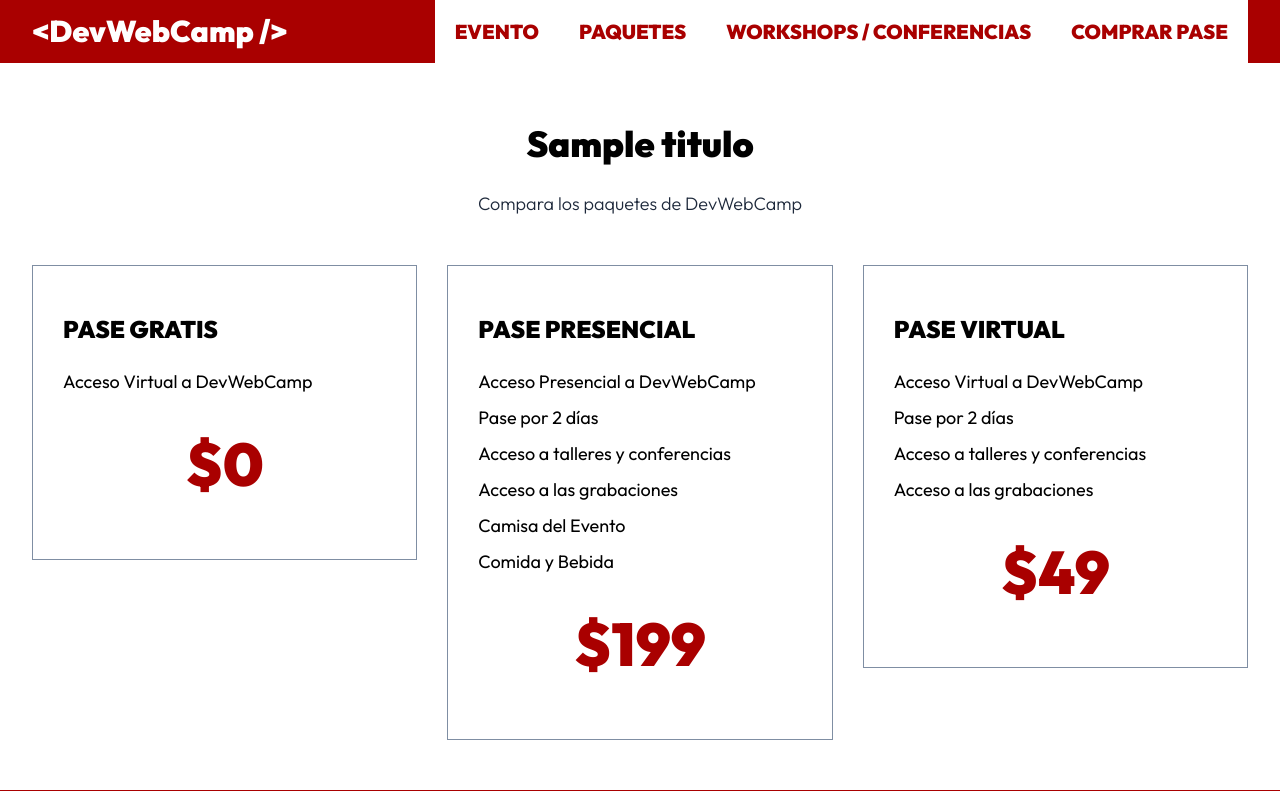
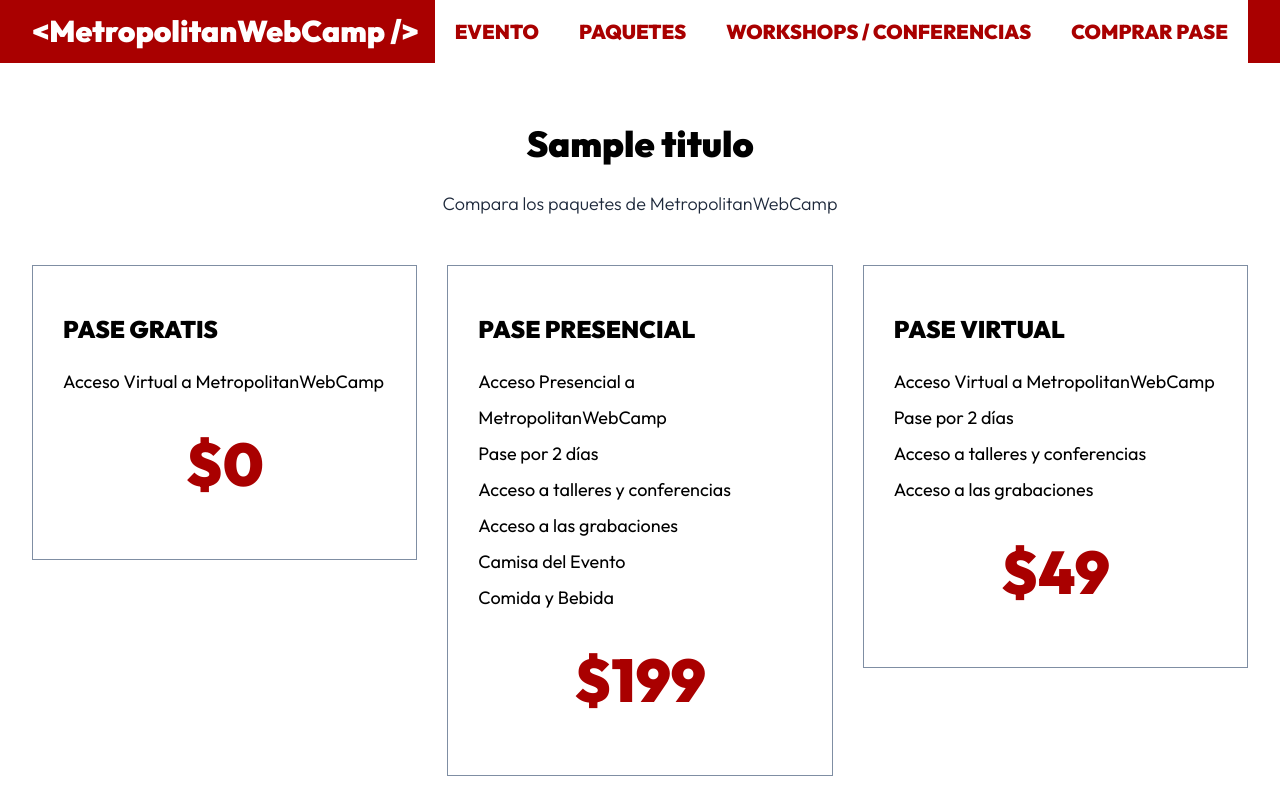
Before and after one commit to GhostersH/MetroDEVCAMPFINAL, a PHP site: the page made by views/paginas/paquetes.php in a window 1280 px wide. Shown: the part 600-1391 px from the top of the page. Run offline with PHP 8.4, Linux system fonts and the light colour scheme; the template is opened without the code that fills it: most values are stand-ins (such as "Sample title", 1, 10 or a date in 2020); some libraries are stand-ins or nearby versions.

Commit message:
first commit

```diff
--- a/composer.json
+++ b/composer.json
@@ -1,5 +1,5 @@
 {
-    "name": "juandelatorre/devwebcamp",
+    "name": "ghosters/metropolitanwebcamp",
     "description": "Proyecto PHP 8, MVC, SQL, BEM, SASS",
     "type": "project",
     "autoload": {
@@ -12,7 +12,7 @@
     },
     "authors": [
         {
-            "name": "Juan Pablo De la torre Valdez https://twitter.com/@codigoconjuan https://codigoconjuan.com "
+            "name": "Ghosters"
         }
     ],
     "require": {
--- a/controllers/AuthController.php
+++ b/controllers/AuthController.php
@@ -110,7 +110,7 @@ class AuthController {
 
         // Render a la vista
         $router->render('auth/registro', [
-            'titulo' => 'Crea tu cuenta en DevWebcamp',
+            'titulo' => 'Crea tu cuenta en MetropoliitanWebcamp',
             'usuario' => $usuario,
             'alertas' => $alertas
         ]);
--- a/controllers/PonentesController.php
+++ b/controllers/PonentesController.php
@@ -29,6 +29,7 @@ class PonentesController {
         }
 
         $ponentes = Ponente::paginar($registros_por_pagina, $paginacion->offset());
+
 
 
 
--- a/package.json
+++ b/package.json
@@ -1,7 +1,7 @@
 {
-  "name": "devwebcamp-php-mvc-mysql",
+  "name": "metropolitanwebcamp",
   "version": "1.0.0",
-  "description": "Proyecto Final Desarrollo Web Completo con @codigoconjuan",
+  "description": "ingwebproyectofinal",
   "main": "index.js",
   "scripts": {
     "dev": "gulp dev"
--- a/views/admin-layout.php
+++ b/views/admin-layout.php
@@ -3,7 +3,7 @@
 <head>
     <meta charset="UTF-8">
     <meta name="viewport" content="width=device-width, initial-scale=1.0">
-    <title>DevWebCamp - <?php echo $titulo; ?></title>
+    <title>MetropolitanWebCamp - <?php echo $titulo; ?></title>
     <link rel="preconnect" href="https://fonts.googleapis.com">
     <link rel="preconnect" href="https://fonts.gstatic.com" crossorigin>
     <link href="https://fonts.googleapis.com/css2?family=Outfit:wght@300;400;700;900&display=swap" rel="stylesheet">
--- a/views/paginas/paquetes.php
+++ b/views/paginas/paquetes.php
@@ -1,12 +1,12 @@
 <main class="paquetes">
     <h2 class="paquetes__heading"><?php echo $titulo ?></h2>
-    <p class="paquetes__descripcion">Compara los paquetes de DevWebCamp</p>
+    <p class="paquetes__descripcion">Compara los paquetes de MetropolitanWebCamp</p>
 
     <div class="paquetes__grid">
         <div class="paquete">
             <h3 class="paquete__nombre">Pase Gratis</h3>
             <ul class="paquete__lista">
-                <li class="paquete__elemento">Acceso Virtual a DevWebCamp</li>
+                <li class="paquete__elemento">Acceso Virtual a MetropolitanWebCamp</li>
             </ul>
 
             <p class="paquete__precio">$0</p>
@@ -15,7 +15,7 @@
         <div class="paquete">
             <h3 class="paquete__nombre">Pase Presencial</h3>
             <ul class="paquete__lista">
-                <li class="paquete__elemento">Acceso Presencial a DevWebCamp</li>
+                <li class="paquete__elemento">Acceso Presencial a MetropolitanWebCamp</li>
                 <li class="paquete__elemento">Pase por 2 días</li>
                 <li class="paquete__elemento">Acceso a talleres y conferencias</li>
                 <li class="paquete__elemento">Acceso a las grabaciones</li>
@@ -29,7 +29,7 @@
         <div class="paquete">
             <h3 class="paquete__nombre">Pase Virtual</h3>
             <ul class="paquete__lista">
-                <li class="paquete__elemento">Acceso Virtual a DevWebCamp</li>
+                <li class="paquete__elemento">Acceso Virtual a MetropolitanWebCamp</li>
                 <li class="paquete__elemento">Pase por 2 días</li>
                 <li class="paquete__elemento">Acceso a talleres y conferencias</li>
                 <li class="paquete__elemento">Acceso a las grabaciones</li>
--- a/views/templates/header.php
+++ b/views/templates/header.php
@@ -31,7 +31,7 @@
     <div class="barra__contenido">
         <a href="/">
             <h2 class="barra__logo">
-                &#60;DevWebCamp />
+                &#60;MetropolitanWebCamp />
             </h2>
         </a>
         <nav class="navegacion">
```
Also changed, not shown: controllers/DashboardController.php (+7 -1 lines), models/ActiveRecord.php (+16 -0 lines), views/admin/dashboard/index.php (+7 -4 lines), package-lock.json, public/img/speakers/c98f02fc3359ada26fd49d4584707052.png (added), public/img/speakers/c98f02fc3359ada26fd49d4584707052.webp (added), 1 other file.
